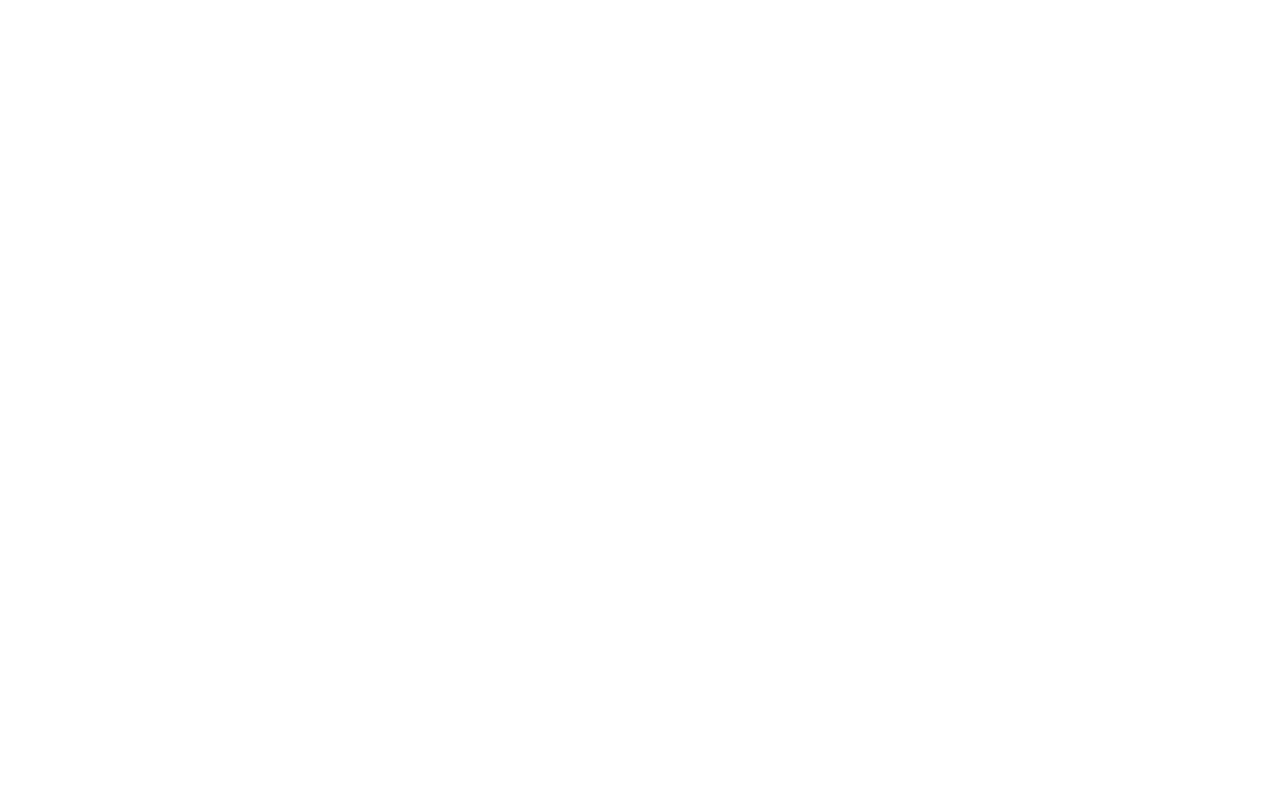
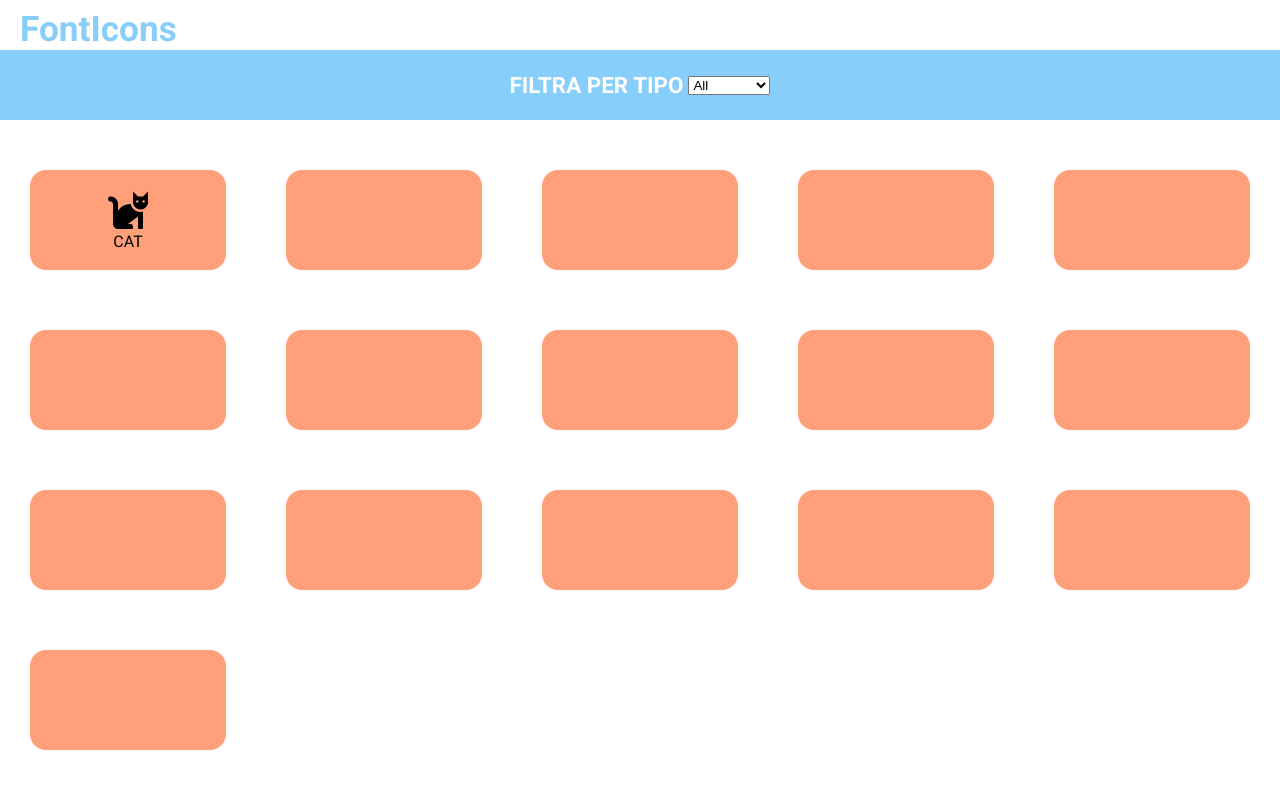
Before and after one commit to AnaisDiGenua/js-es6-icons, a plain HTML site: page index.html in a window 1280 px wide. Drawn offline with Linux system fonts and the light colour scheme.

Commit message:
html e css

```diff
--- a/css/style.css
+++ b/css/style.css
@@ -3,3 +3,51 @@
     padding: 0;
     box-sizing: border-box;
 }
+body {
+    font-family: 'Roboto', sans-serif;
+}
+header {
+    height: 50px;
+    padding-left: 20px;
+    display: flex;
+    align-items: flex-end;
+}
+header h1 {
+    font-size: 2.2rem;
+    color: lightskyblue;
+}
+.filter-container {
+    height: 70px;
+    background-color: lightskyblue;
+    display: flex;
+    justify-content: center;
+    align-items: center;
+}
+.filter-container p {
+    text-transform: uppercase;
+    font-size: 1.4rem;
+    font-weight: 600;
+    color: white;
+    margin-right: 5px;
+}
+.icons-container {
+    padding: 20px 0;
+    display: flex;
+    flex-wrap: wrap;
+
+}
+.icons-container .card {
+    background-color: lightsalmon; /*debug*/
+    border-radius: 1rem;
+    width: calc(100% / 5 - 60px);
+    height: 100px;
+    margin: 30px;
+    display: flex;
+    flex-direction: column;
+    justify-content: center;
+    align-items: center;
+}
+.icons-container .card .fas {
+    font-size: 2.5rem;
+    margin-bottom: 3px;
+}
--- a/index.html
+++ b/index.html
@@ -4,25 +4,67 @@
     <meta charset="UTF-8">
     <meta http-equiv="X-UA-Compatible" content="IE=edge">
     <meta name="viewport" content="width=device-width, initial-scale=1.0">
-    <title>Document</title>
+    <link rel="stylesheet" href="css/style.css">
+    <link rel="preconnect" href="https://fonts.googleapis.com">
+    <link rel="preconnect" href="https://fonts.gstatic.com" crossorigin>
+    <link href="https://fonts.googleapis.com/css2?family=Roboto:wght@400;700;900&display=swap" rel="stylesheet">
+    <link rel="stylesheet" href="https://cdnjs.cloudflare.com/ajax/libs/font-awesome/5.15.4/css/all.min.css" integrity="sha512-1ycn6IcaQQ40/MKBW2W4Rhis/DbILU74C1vSrLJxCq57o941Ym01SwNsOMqvEBFlcgUa6xLiPY/NS5R+E6ztJQ==" crossorigin="anonymous" referrerpolicy="no-referrer" />
+    <title>FontIcons</title>
 </head>
 <body>
 
-<header></header>
+<header>
+    <h1>FontIcons</h1>
+</header>
 
 
 <main>
-    <div class="filter-container"></div>
+    <div class="filter-container">
+        <p>filtra per tipo</p>
+        <select id="type">
+            <option value="">All</option>
+            <option value="">Animal</option>
+            <option value="">Vegetable</option>
+            <option value="">User</option>
+
+        </select>
+    </div>
 
 
-    <div class="icons-container"></div>
+    <div class="icons-container">
+
+        <!-- js -->
+        <div class="card">
+            <i class="fas fa-cat"></i>
+            <p>CAT</p>
+        </div>
+        <div class="card"></div>
+        <div class="card"></div>
+        <div class="card"></div>
+        <div class="card"></div>
+        <div class="card"></div>
+        <div class="card"></div>
+        <div class="card"></div>
+        <div class="card"></div>
+        <div class="card"></div>
+        <div class="card"></div>
+        <div class="card"></div>
+        <div class="card"></div>
+        <div class="card"></div>
+        <div class="card"></div>
+        <div class="card"></div>
+        <!-- /js -->
+
+    </div>
 </main>
 
 
 
 
 
-
+<!-- js -->
+<script src="js/script.js"></script>
+<!-- /js -->
 
 </body>
 </html>
--- a/js/script.js
+++ b/js/script.js
@@ -4,7 +4,7 @@
 // BONUS 1- modificare la struttura dati fornita e valorizzare la proprietà "color" in modo dinamico: generare in modo casuale un codice colore, sapendo che la notazione esadecimale è formata dal simbolo "#" seguito da 6 caratteri alfanumerici compresi tra 0 e 9 e A e F. 2- popolare le options della select della milestone 3 dinamicamente.
 
 
-[
+const card = [
 	{
 		name: 'cat',
 		prefix: 'fa-',
```
